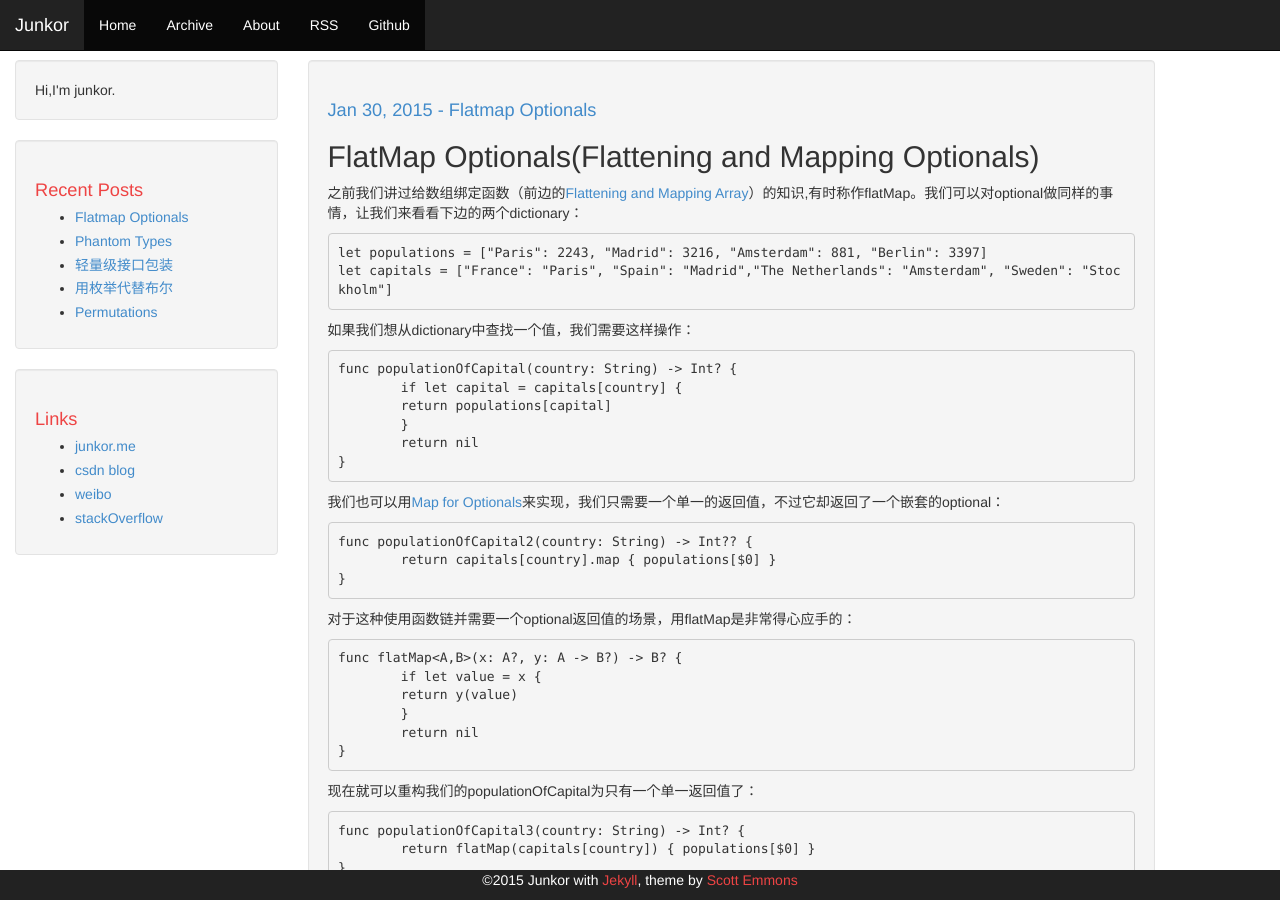
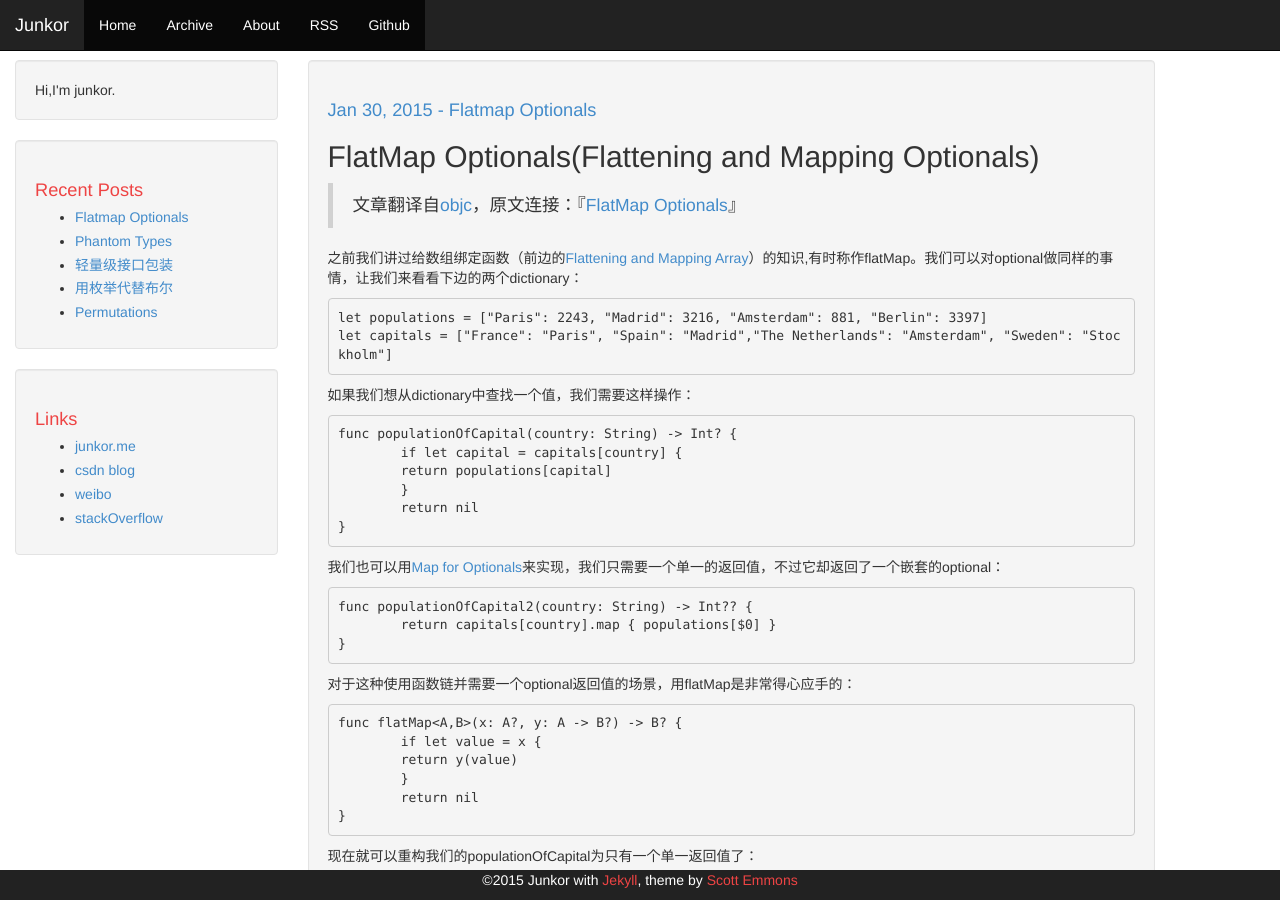
Before and after one commit to junkor/junkor.github.io, a Jekyll site: the page built from index.html, in a window 1280 px wide and 900 px high. Built offline with Jekyll 4.4.1, drawn with Linux system fonts in a browser that asks for light colours; Markdown is read by kramdown in place of the engine named in the settings; the list of posts is cut into pages by our own code.

Commit message:
add original link to flatmap optionals

```diff
--- a/_posts/2015-01-30-FlatMap-Optionals.md
+++ b/_posts/2015-01-30-FlatMap-Optionals.md
@@ -1,5 +1,7 @@
 FlatMap Optionals(Flattening and Mapping Optionals)
 ----
+>文章翻译自[objc](http://www.objc.io)，原文连接：『[FlatMap Optionals](http://www.objc.io/snippets/14.html)』
+
 之前我们讲过给数组绑定函数（前边的[Flattening and Mapping Array](http://junkor.github.io/2015/01/Flattening-and-mapping-arrays/)）的知识,有时称作flatMap。我们可以对optional做同样的事情，让我们来看看下边的两个dictionary：
 
 	let populations = ["Paris": 2243, "Madrid": 3216, "Amsterdam": 881, "Berlin": 3397]
```
